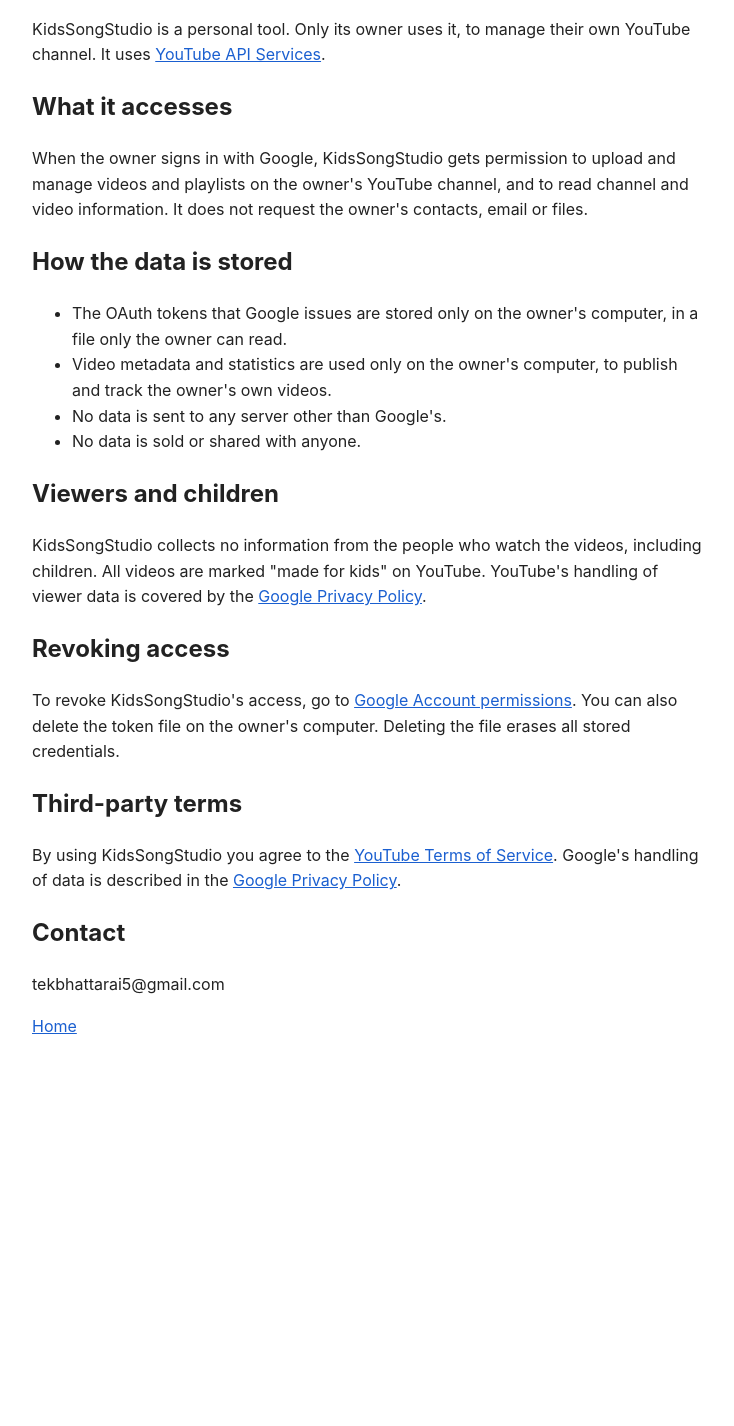
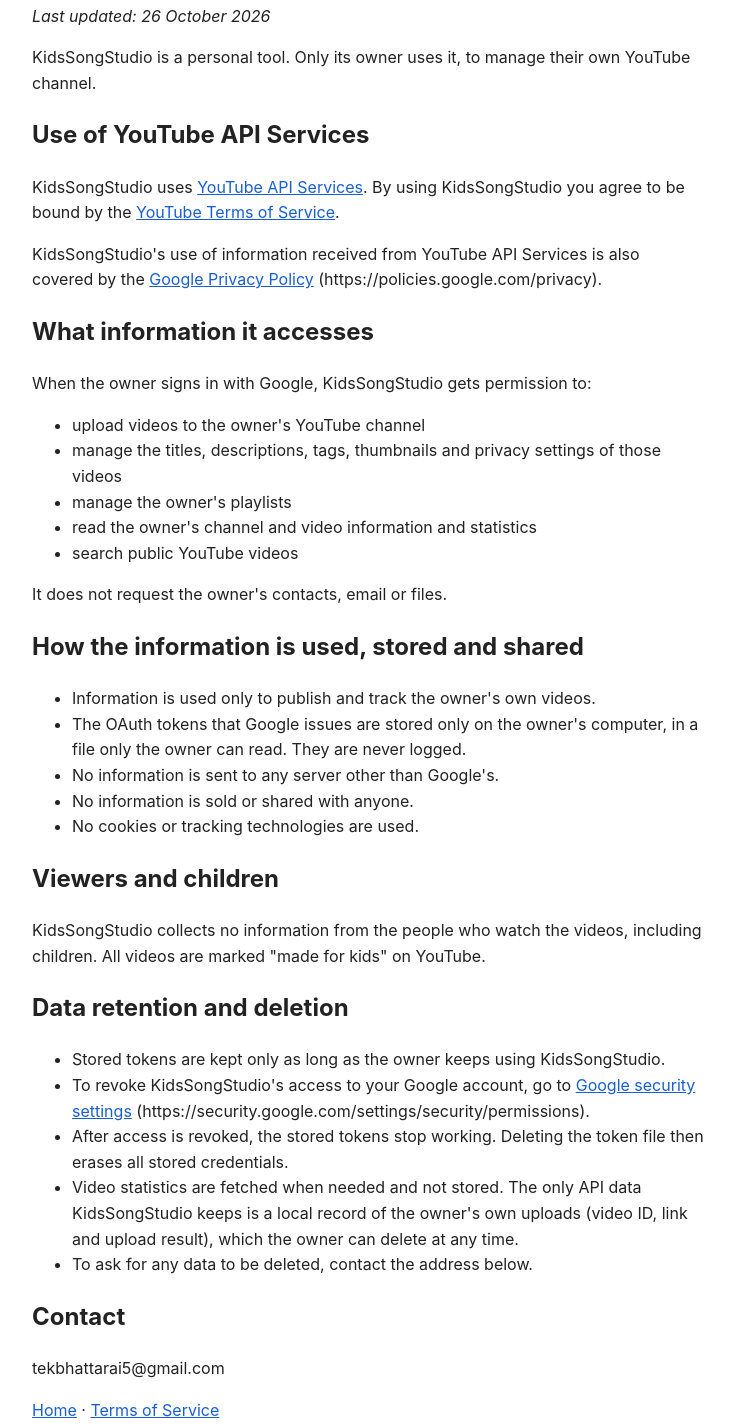
Before and after one commit to Tek3079/kids-song-studio, a plain HTML site: page privacy.html in a window 1280 px wide. Shown: the part 140-1566 px from the top of the page, without its empty margins (272-1006 px from the left). Before the commit the page ends 1227 px from the top, so only its background shows below. Drawn offline with Linux system fonts and the light colour scheme.

Commit message:
Add YouTube API sections, data deletion policy and branding

```diff
--- a/privacy.html
+++ b/privacy.html
@@ -7,36 +7,53 @@
 <link rel="stylesheet" href="style.css">
 </head>
 <body>
+<header class="brand"><span class="yt">▶ YouTube</span> KidsSongStudio uses YouTube API Services</header>
 <main>
 <h1>Privacy Policy</h1>
 <p><em>Last updated: 26 October 2026</em></p>
 
-<p>KidsSongStudio is a personal tool. Only its owner uses it, to manage their own YouTube channel. It uses <a href="https://developers.google.com/youtube">YouTube API Services</a>.</p>
+<p>KidsSongStudio is a personal tool. Only its owner uses it, to manage their own YouTube channel.</p>
 
-<h2>What it accesses</h2>
-<p>When the owner signs in with Google, KidsSongStudio gets permission to upload and manage videos and playlists on the owner's YouTube channel, and to read channel and video information. It does not request the owner's contacts, email or files.</p>
+<h2>Use of YouTube API Services</h2>
+<p>KidsSongStudio uses <a href="https://developers.google.com/youtube">YouTube API Services</a>. By using KidsSongStudio you agree to be bound by the <a href="https://www.youtube.com/t/terms">YouTube Terms of Service</a>.</p>
+<p>KidsSongStudio's use of information received from YouTube API Services is also covered by the <a href="https://policies.google.com/privacy">Google Privacy Policy</a> (https://policies.google.com/privacy).</p>
 
-<h2>How the data is stored</h2>
+<h2>What information it accesses</h2>
+<p>When the owner signs in with Google, KidsSongStudio gets permission to:</p>
 <ul>
-<li>The OAuth tokens that Google issues are stored only on the owner's computer, in a file only the owner can read.</li>
-<li>Video metadata and statistics are used only on the owner's computer, to publish and track the owner's own videos.</li>
-<li>No data is sent to any server other than Google's.</li>
-<li>No data is sold or shared with anyone.</li>
+<li>upload videos to the owner's YouTube channel</li>
+<li>manage the titles, descriptions, tags, thumbnails and privacy settings of those videos</li>
+<li>manage the owner's playlists</li>
+<li>read the owner's channel and video information and statistics</li>
+<li>search public YouTube videos</li>
+</ul>
+<p>It does not request the owner's contacts, email or files.</p>
+
+<h2>How the information is used, stored and shared</h2>
+<ul>
+<li>Information is used only to publish and track the owner's own videos.</li>
+<li>The OAuth tokens that Google issues are stored only on the owner's computer, in a file only the owner can read. They are never logged.</li>
+<li>No information is sent to any server other than Google's.</li>
+<li>No information is sold or shared with anyone.</li>
+<li>No cookies or tracking technologies are used.</li>
 </ul>
 
 <h2>Viewers and children</h2>
-<p>KidsSongStudio collects no information from the people who watch the videos, including children. All videos are marked "made for kids" on YouTube. YouTube's handling of viewer data is covered by the <a href="https://policies.google.com/privacy">Google Privacy Policy</a>.</p>
+<p>KidsSongStudio collects no information from the people who watch the videos, including children. All videos are marked "made for kids" on YouTube.</p>
 
-<h2>Revoking access</h2>
-<p>To revoke KidsSongStudio's access, go to <a href="https://myaccount.google.com/permissions">Google Account permissions</a>. You can also delete the token file on the owner's computer. Deleting the file erases all stored credentials.</p>
-
-<h2>Third-party terms</h2>
-<p>By using KidsSongStudio you agree to the <a href="https://www.youtube.com/t/terms">YouTube Terms of Service</a>. Google's handling of data is described in the <a href="https://policies.google.com/privacy">Google Privacy Policy</a>.</p>
+<h2>Data retention and deletion</h2>
+<ul>
+<li>Stored tokens are kept only as long as the owner keeps using KidsSongStudio.</li>
+<li>To revoke KidsSongStudio's access to your Google account, go to <a href="https://security.google.com/settings/security/permissions">Google security settings</a> (https://security.google.com/settings/security/permissions).</li>
+<li>After access is revoked, the stored tokens stop working. Deleting the token file then erases all stored credentials.</li>
+<li>Video statistics are fetched when needed and not stored. The only API data KidsSongStudio keeps is a local record of the owner's own uploads (video ID, link and upload result), which the owner can delete at any time.</li>
+<li>To ask for any data to be deleted, contact the address below.</li>
+</ul>
 
 <h2>Contact</h2>
 <p>tekbhattarai5@gmail.com</p>
 
-<p><a href="index.html">Home</a></p>
+<p><a href="index.html">Home</a> · <a href="terms.html">Terms of Service</a></p>
 </main>
 </body>
 </html>
--- a/style.css
+++ b/style.css
@@ -1,4 +1,8 @@
 body { font-family: -apple-system, system-ui, sans-serif; line-height: 1.6; color: #222; margin: 0; }
-main { max-width: 42rem; margin: 3rem auto; padding: 0 1.25rem; }
+main { max-width: 42rem; margin: 2rem auto; padding: 0 1.25rem; }
 h1 { margin-bottom: 0.25rem; }
 a { color: #1a5fd0; }
+.brand { background: #f5f5f5; border-bottom: 1px solid #ddd; padding: 0.6rem 1.25rem; font-size: 0.95rem; }
+.yt { background: #ff0000; color: #fff; font-weight: 700; padding: 0.15rem 0.5rem; border-radius: 4px; margin-right: 0.5rem; }
+.links { margin-bottom: 1rem; font-weight: 600; }
+footer { max-width: 42rem; margin: 2rem auto; padding: 1rem 1.25rem; border-top: 1px solid #ddd; }
```
Also changed, not shown: index.html (+5 -3 lines), terms.html (+1 -0 lines).
